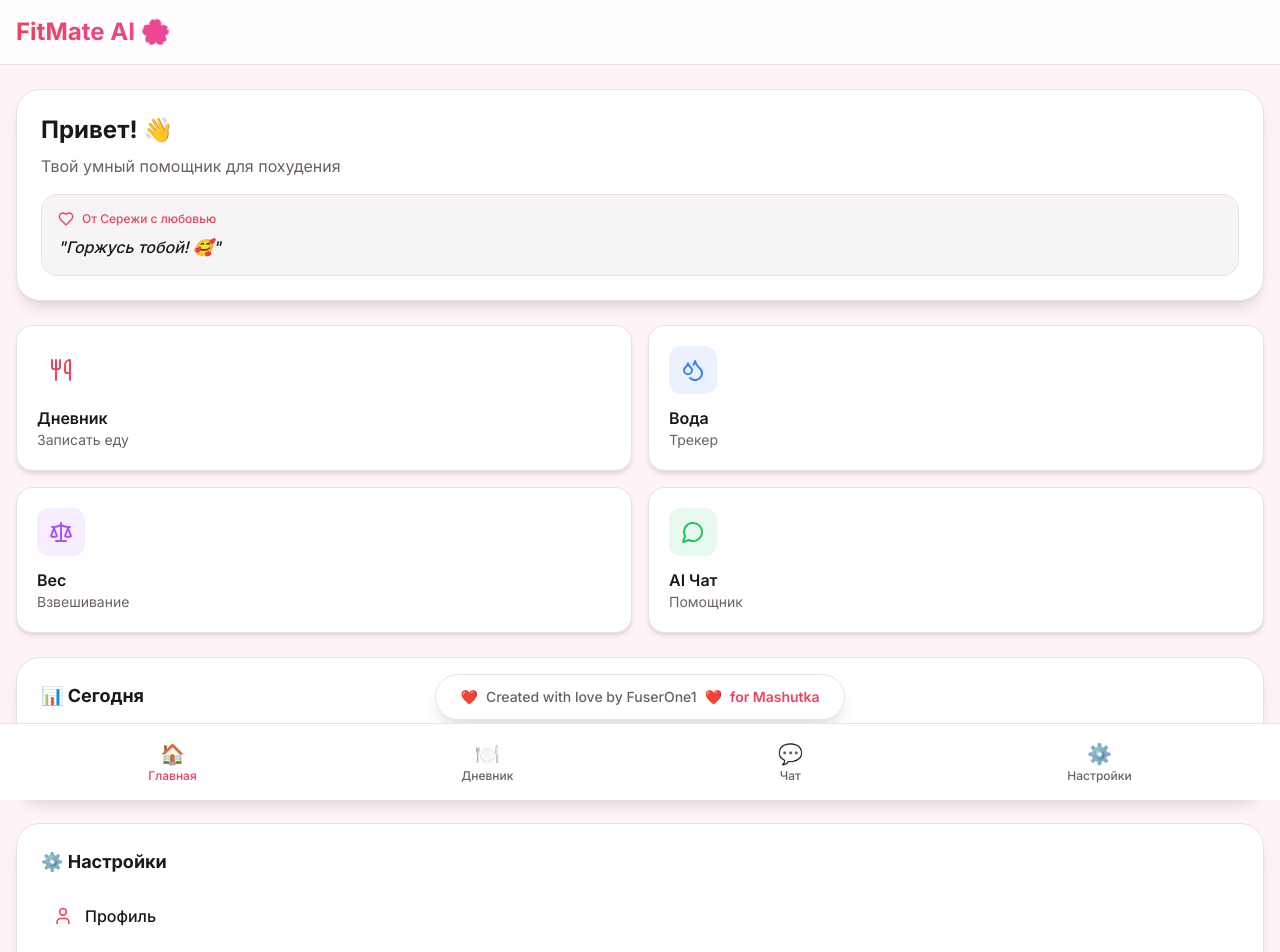
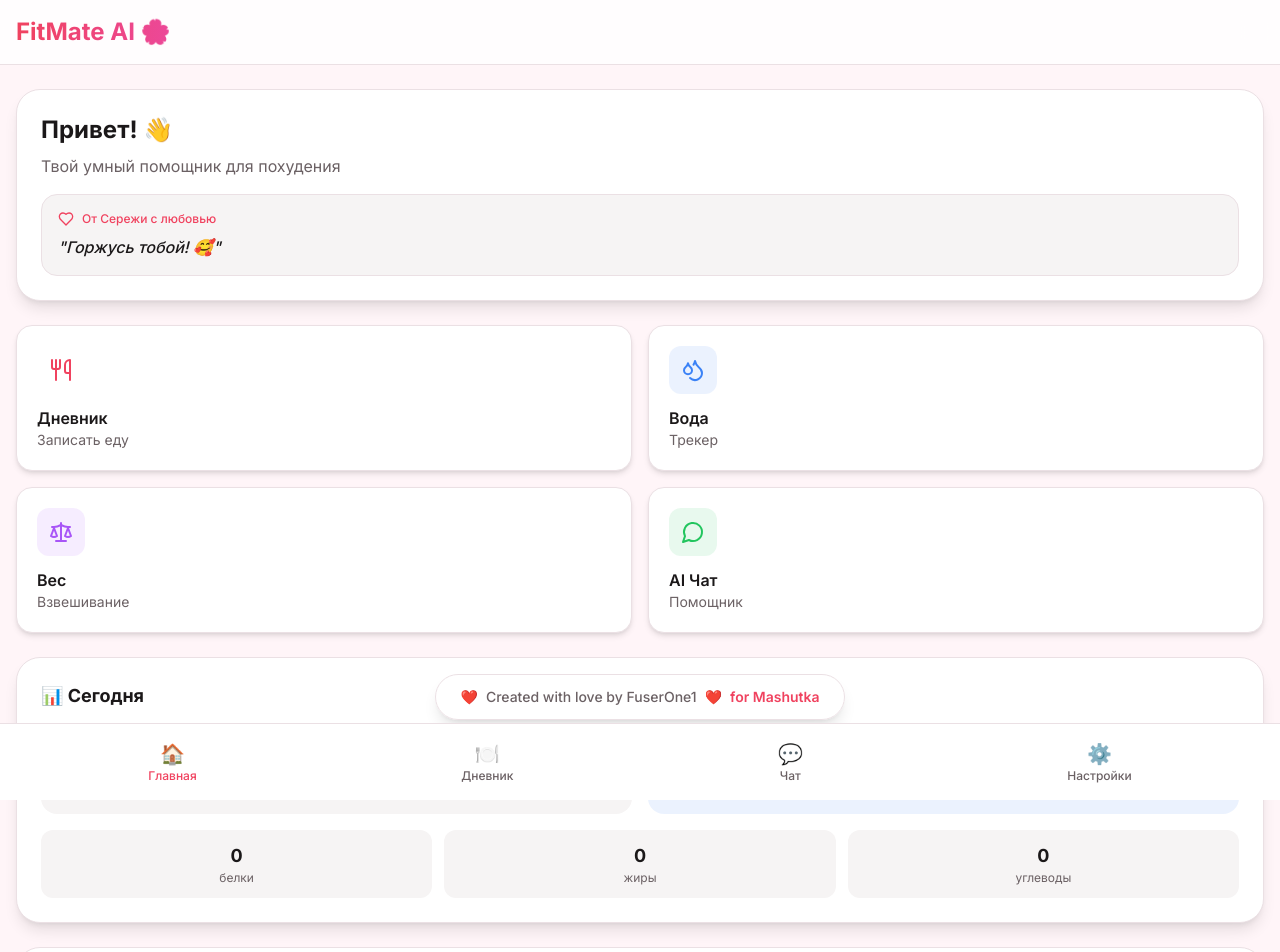
Before and after one commit to FuserOne1/fitmate-ai, a Next.js app: page / in a window 1280 px wide. Shown: the top 952 px of the page. Built offline with nearby package versions, Linux system fonts and the light colour scheme.

Commit message:
feat: smart home page with calories, water, weight

```diff
--- a/src/app/page.tsx
+++ b/src/app/page.tsx
@@ -23,6 +23,8 @@ export default function HomePage() {
   const [phrase, setPhrase] = useState(CUTE_PHRASES[0])
   const { themeConfig } = useTheme()
   const [diaryData, setDiaryData] = useState({ calories: 0, protein: 0, fat: 0, carbs: 0 })
+  const [waterIntake, setWaterIntake] = useState(0)
+  const [weight, setWeight] = useState<number | null>(null)
 
   useEffect(() => {
     // Выбираем случайную фразу при загрузке
@@ -31,26 +33,51 @@ export default function HomePage() {
   }, [])
 
   useEffect(() => {
-    // Загружаем данные из дневника
-    const loadDiaryData = () => {
-      const saved = localStorage.getItem('fitmate-diary')
-      if (saved) {
+    // Загружаем все данные
+    const loadAllData = () => {
+      // Дневник питания
+      const diarySaved = localStorage.getItem('fitmate-diary')
+      if (diarySaved) {
         try {
-          const logs = JSON.parse(saved)
+          const logs = JSON.parse(diarySaved)
           const today = logs[0]
           if (today && today.total) {
             setDiaryData(today.total)
           }
         } catch {}
       }
+
+      // Вода (ищем за сегодня)
+      const waterSaved = localStorage.getItem('fitmate-water')
+      if (waterSaved) {
+        try {
+          const logs = JSON.parse(waterSaved)
+          const today = new Date().toISOString().split('T')[0]
+          const todayLog = logs.find((log: any) => log.date === today)
+          if (todayLog) {
+            setWaterIntake(todayLog.intake || 0)
+          }
+        } catch {}
+      }
+
+      // Вес (последняя запись)
+      const weightSaved = localStorage.getItem('fitmate-weight')
+      if (weightSaved) {
+        try {
+          const logs = JSON.parse(weightSaved)
+          if (logs && logs.length > 0) {
+            setWeight(logs[0].weight)
+          }
+        } catch {}
+      }
     }
 
-    loadDiaryData()
+    loadAllData()
 
     // Слушаем изменения в localStorage
     const handleStorageChange = (e: StorageEvent) => {
-      if (e.key === 'fitmate-diary') {
-        loadDiaryData()
+      if (['fitmate-diary', 'fitmate-water', 'fitmate-weight'].includes(e.key || '')) {
+        loadAllData()
       }
     }
 
@@ -123,22 +150,40 @@ export default function HomePage() {
         </div>
 
         {/* Статистика за день */}
-        <div className="bg-[hsl(var(--card))] rounded-3xl p-6 shadow-lg mb-6 border border-[hsl(var(--border))]">
+        <div className="bg-[hsl(var(--card))] rounded-3xl p-6 shadow-lg border border-[hsl(var(--border))] mb-6">
           <h3 className="text-lg font-bold text-[hsl(var(--text-primary))] mb-4">📊 Сегодня</h3>
-          <div className="grid grid-cols-3 gap-4">
-            <div className="text-center">
-              <div className={`text-2xl font-bold ${themeConfig.colors.primaryText}`}>{diaryData.calories}</div>
+          <div className="grid grid-cols-2 gap-4 mb-4">
+            <div className="text-center p-4 bg-[hsl(var(--muted))] rounded-2xl">
+              <div className={`text-3xl font-bold ${themeConfig.colors.primaryText} mb-1`}>{diaryData.calories}</div>
               <div className="text-xs text-[hsl(var(--text-secondary))]">ккал</div>
             </div>
-            <div className="text-center">
-              <div className="text-2xl font-bold text-blue-500">{diaryData.protein}</div>
+            <div className="text-center p-4 bg-blue-500/10 rounded-2xl">
+              <div className="text-3xl font-bold text-blue-500 mb-1">{waterIntake}</div>
+              <div className="text-xs text-[hsl(var(--text-secondary))]">стаканов</div>
+            </div>
+          </div>
+          <div className="grid grid-cols-3 gap-3">
+            <div className="text-center p-3 bg-[hsl(var(--muted))] rounded-xl">
+              <div className="text-lg font-bold text-[hsl(var(--text-primary))]">{diaryData.protein}</div>
               <div className="text-xs text-[hsl(var(--text-secondary))]">белки</div>
             </div>
-            <div className="text-center">
-              <div className="text-2xl font-bold text-yellow-500">{diaryData.fat}</div>
+            <div className="text-center p-3 bg-[hsl(var(--muted))] rounded-xl">
+              <div className="text-lg font-bold text-[hsl(var(--text-primary))]">{diaryData.fat}</div>
               <div className="text-xs text-[hsl(var(--text-secondary))]">жиры</div>
             </div>
+            <div className="text-center p-3 bg-[hsl(var(--muted))] rounded-xl">
+              <div className="text-lg font-bold text-[hsl(var(--text-primary))]">{diaryData.carbs}</div>
+              <div className="text-xs text-[hsl(var(--text-secondary))]">углеводы</div>
+            </div>
           </div>
+          {weight && (
+            <div className="mt-4 pt-4 border-t border-[hsl(var(--border))]">
+              <div className="text-center">
+                <div className="text-sm text-[hsl(var(--text-secondary))] mb-1">⚖️ Вес</div>
+                <div className="text-2xl font-bold text-purple-500">{weight} кг</div>
+              </div>
+            </div>
+          )}
         </div>
 
         {/* Настройки */}
```
